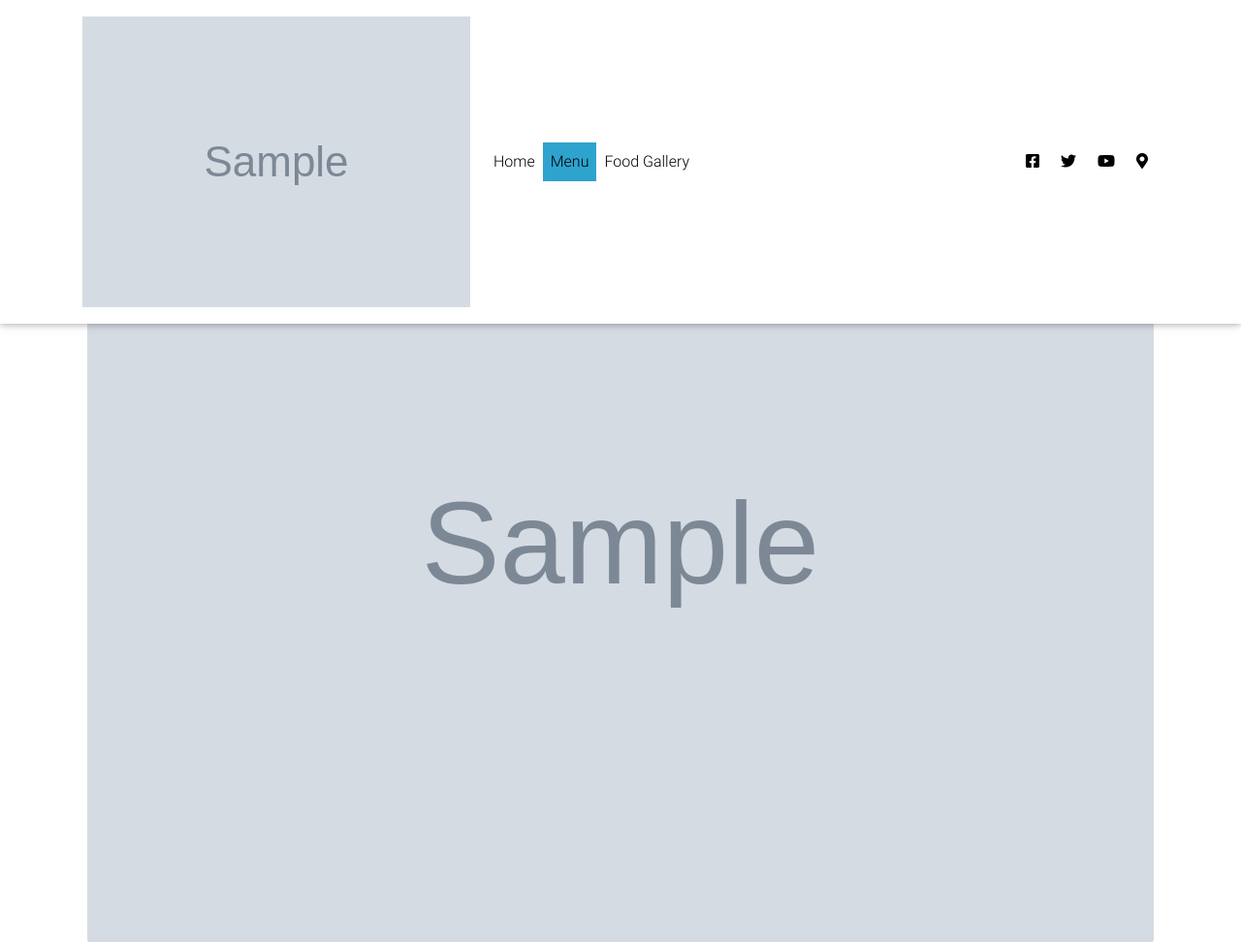
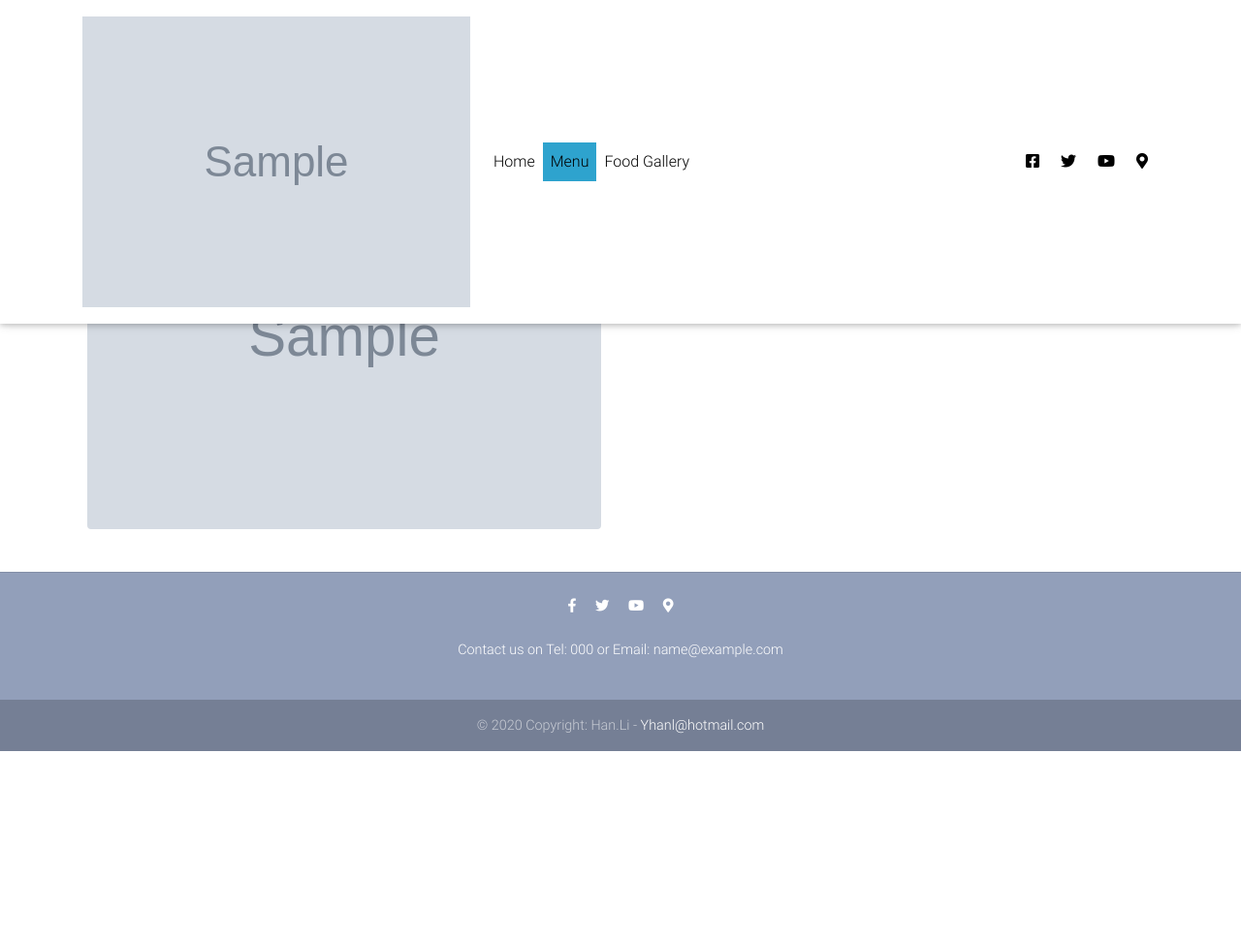
Before and after one commit to Yhanli/RestaurantSite, a Django app: page /menu/ in a window 1280 px wide. Shown: the top 972 px of the page at 97% size. After the commit the page ends 775 px from the top, so only its background shows below. Run offline with Django 3.2, Linux system fonts and the light colour scheme; tables that the repository leaves empty hold one stand-in row (values such as "Sample post"); grey boxes marked "Sample" are stand-in pictures; some libraries are stand-ins or nearby versions.

Commit message:
force two column in menu

```diff
--- a/templates/menu.html
+++ b/templates/menu.html
@@ -33,11 +33,17 @@
         <div class="container">
             {% if menu %}
                 <div class="row" style="flex-wrap: wrap;display: flex;">
+
                 {%  for  menu_obj in menu %}
-                        <div class="column">
+                        <div class="column fadeIn">
                             <img src="{{ menu_obj.picture.url }}" class="rounded menu-img">
                         </div>
                 {% endfor %}
+                {% if not menu|length|divisibleby:2 %}
+                    <div class="column fadeIn">
+                    </div>
+                {% endif %}
+
                 </div>
             {% endif %}
         </div>
```
Also changed, not shown: website/migrations/0001_initial.py (deleted), website/migrations/0002_mainpage_logoimg.py (deleted), website/migrations/0003_mainpage_is_active.py (deleted), website/migrations/__init__.py (deleted).
